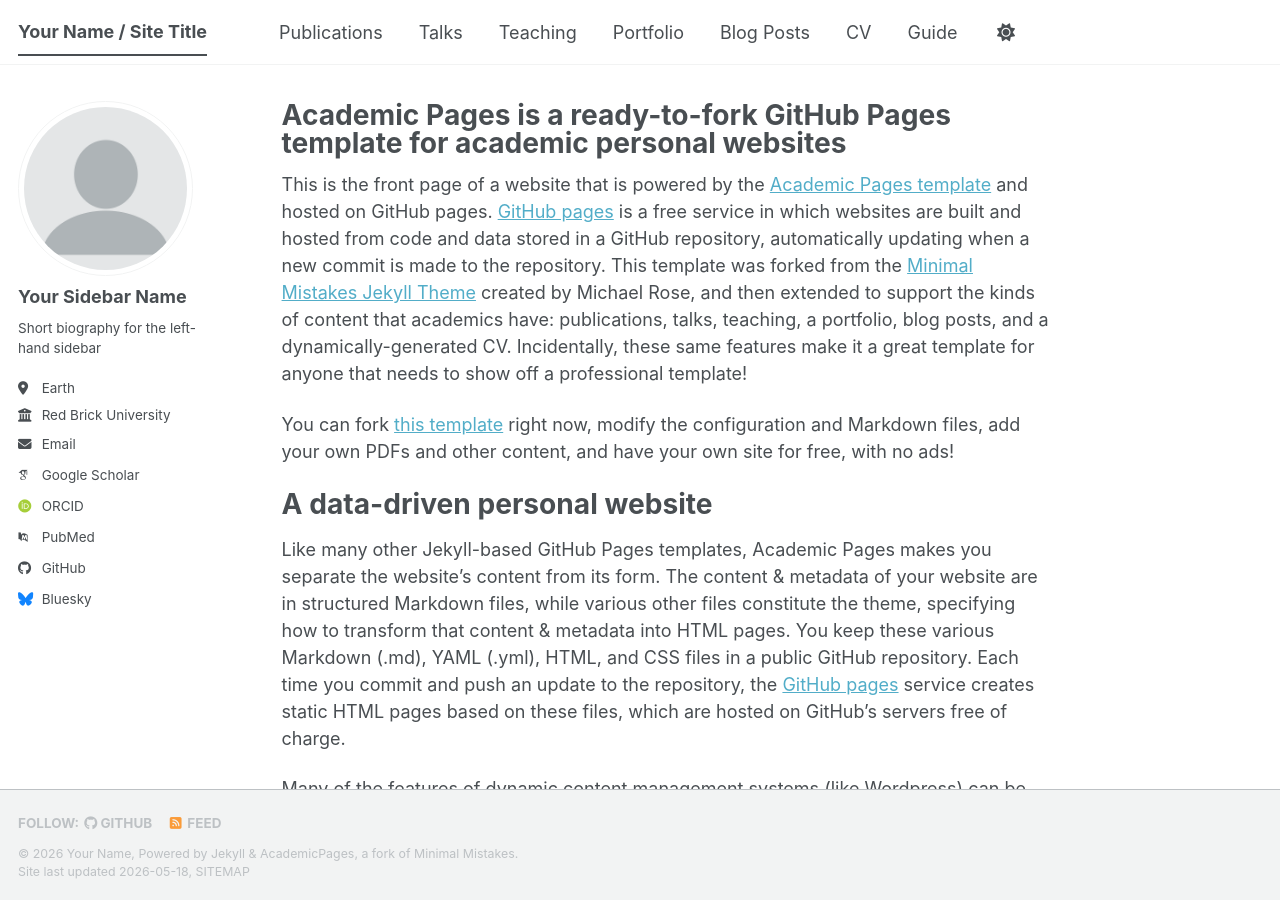
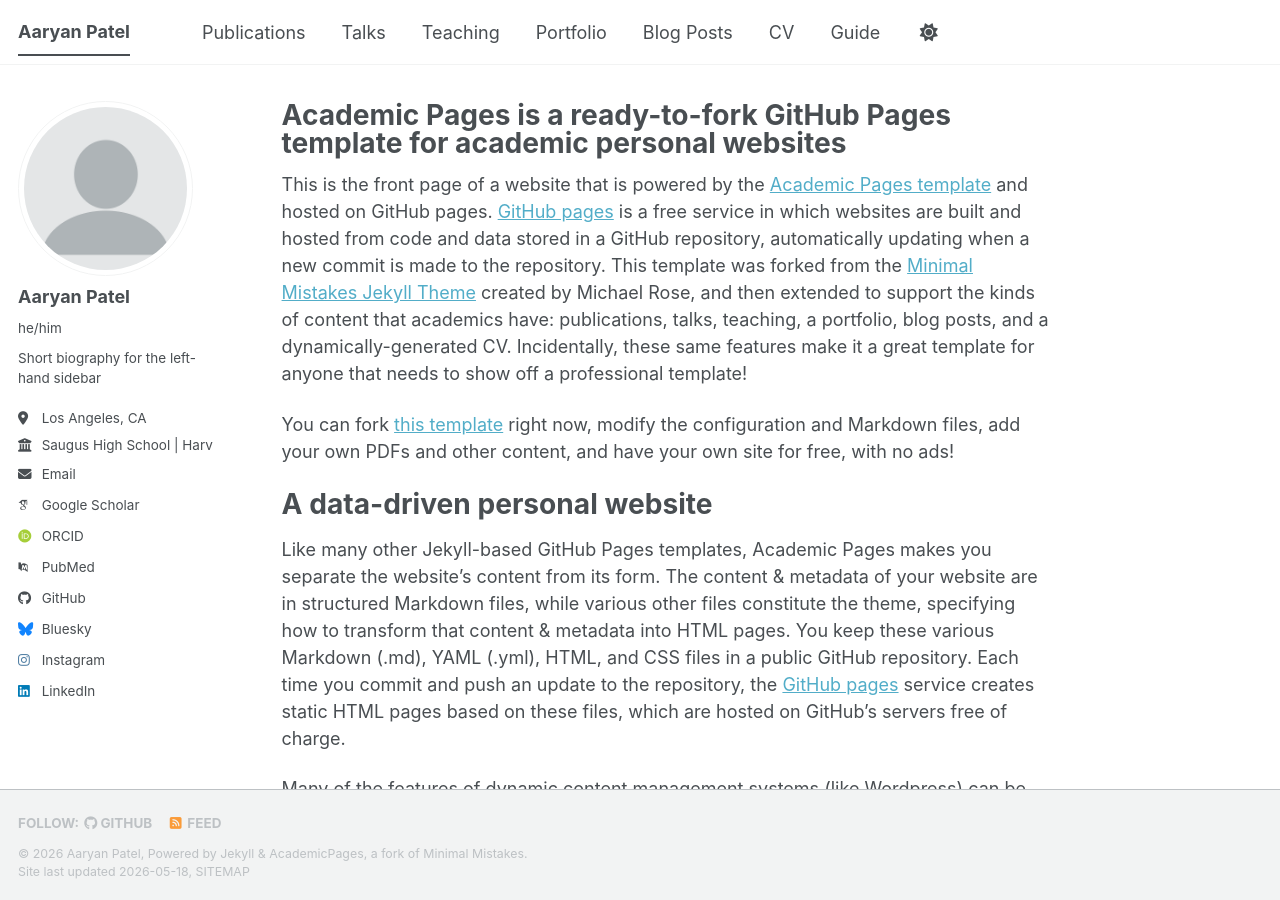
Before and after one commit to Aaryan-Patel2/AaryanPatel-2.github.io, a Jekyll site: the page built from _pages/about.md, in a window 1280 px wide and 900 px high. Built offline with Jekyll 4.4.1, drawn with Linux system fonts in a browser that asks for light colours; some web fonts are replaced; a script bundle is joined from its source files by our own code; library files that are not in the unit come from our copies.

Commit message:
initial commit

```diff
--- a/_config.yml
+++ b/_config.yml
@@ -9,14 +9,14 @@
 # Basic Site Settings
 locale                   : "en-US"
 site_theme               : "default" # The available themes options are "default", "air", "sunrise", "mint", "dirt" and "contrast"
-title                    : "Your Name / Site Title"
+title                    : "Aaryan Patel"
 title_separator          : "-"
-name                     : &name "Your Name"
-description              : &description "Your Name's academic portfolio"   # Update this with a general description of your site, this is the default if not overridden by a page
-url                      : https://academicpages.github.io # The base hostname & protocol for your site e.g. "https://[your GitHub username].github.io",
+name                     : &name "Aaryan Patel"
+description              : &description "Saugus High School C/O 2027 | Research Science Institute (RSI) C/O 2026"   # Update this with a general description of your site, this is the default if not overridden by a page
+url                      : https://Aaryan-Patel2.github.io # The base hostname & protocol for your site e.g. "https://[your GitHub username].github.io",
                                                            # or if you already have some other page hosted on Github then use "https://[your GitHub username].github.io/[Your Repo Name]"
 baseurl                  : "" # the subpath of your site, e.g. "/blog"
-repository               : "academicpages/academicpages.github.io"
+repository               : "Aaryan-Patel2.github.io"
 
 # Site Author - The following control what appear as part of the author content on the side bar.
 #               If a field is blank the icon and link will not appear, otherwise it will be shown.
@@ -24,18 +24,18 @@ repository               : "academicpages/academicpages.github.io"
 author:
   # Biographic information
   avatar           : "profile.png"
-  name             : "Your Sidebar Name"
-  pronouns         : # example: "she/her"
+  name             : "Aaryan Patel"
+  pronouns         : "he/him"
   bio              : "Short biography for the left-hand sidebar"
-  location         : "Earth"
-  employer         : "Red Brick University"
+  location         : "Los Angeles, CA"
+  employer         : "Saugus High School | Harvard Medical School"
   uri              : # URL
-  email            : "none@example.org"
+  email            : "aaryanp0302@gmail.com | aaru0302@mit.edu"
 
   # Academic websites
   academia         : # URL
   arxiv            : # URL - Update with the correct link to your profile
-  googlescholar    : "https://scholar.google.com/citations?user=PS_CX0AAAAAJ"
+  googlescholar    : "https://scholar.google.com/citations?user=7UziNIMAAAAJ&hl=en"
   inspire-hep      : # URL
   impactstory      : # URL
   orcid            : "https://orcid.org/yourorcidurl"
@@ -51,7 +51,7 @@ author:
   bitbucket        : # Username - Update with your username on the site
   codepen          : # Username
   dribbble         : # Username
-  github           : "academicpages"
+  github           : "Aaryan-Patel2"
   kaggle           : # Username
   stackoverflow    : # User number or user number and name (i.e., use "1" or "1/jeff-atwood")
 
@@ -64,9 +64,9 @@ author:
   goodreads        : # Username
   google_plus      : # Username
   keybase          : # Username
-  instagram        : # Username
+  instagram        : "a.rajpatel0302"
   lastfm           : # Username
-  linkedin         : # Username
+  linkedin         : aaryanpatel0302
   mastodon         : # URL
   medium           : # URL
   pinterest        : # Username
```
